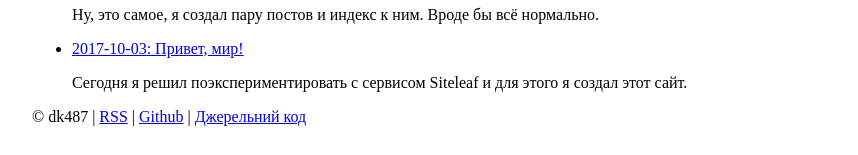
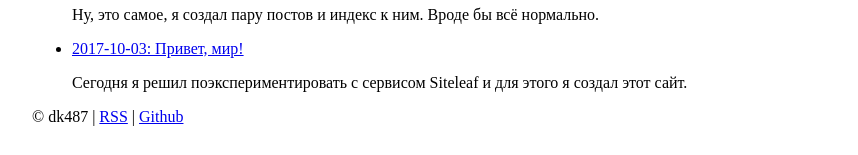
Before and after one commit to dk487/test.de.co.ua, a Jekyll site: the page built from index.md, in a window 1280 px wide and 900 px high, scrolled down 23860 px. Shown: the part 742-897 px from the top of the window, without its empty margins (208-1066 px from the left). Built offline with Jekyll 4.4.1, drawn with Linux system fonts in a browser that asks for light colours.

Commit message:
Experiment: one link should be enough

```diff
--- a/_layouts/default.html
+++ b/_layouts/default.html
@@ -128,8 +128,10 @@ opengraph_generator:
         <span aria-hidden="true">|</span> <a href="{{ page.next.next.url }}">Наступний пост <span aria-hidden="true">&gt;&gt;&gt;</span></a>
 {%- endif %}
         <span aria-hidden="true">|</span> <a href="/rss.xml" type="application/rss+xml"><abbr lang="en">RSS</abbr></a>
+{%- comment %}
         <span aria-hidden="true">|</span> <a href="https://github.com/dk487/test.de.co.ua">Github</a>
-        <span aria-hidden="true">|</span> <a href="https://github.com/dk487/test.de.co.ua/blob/master/{{ page.path }}?plain=1">Джерельний код</a>
+{%- endcomment %}
+        <span aria-hidden="true">|</span> <a href="https://github.com/dk487/test.de.co.ua/blob/master/{{ page.path }}?plain=1">Github</a>
       </p>
     </footer>
   </body>
```
